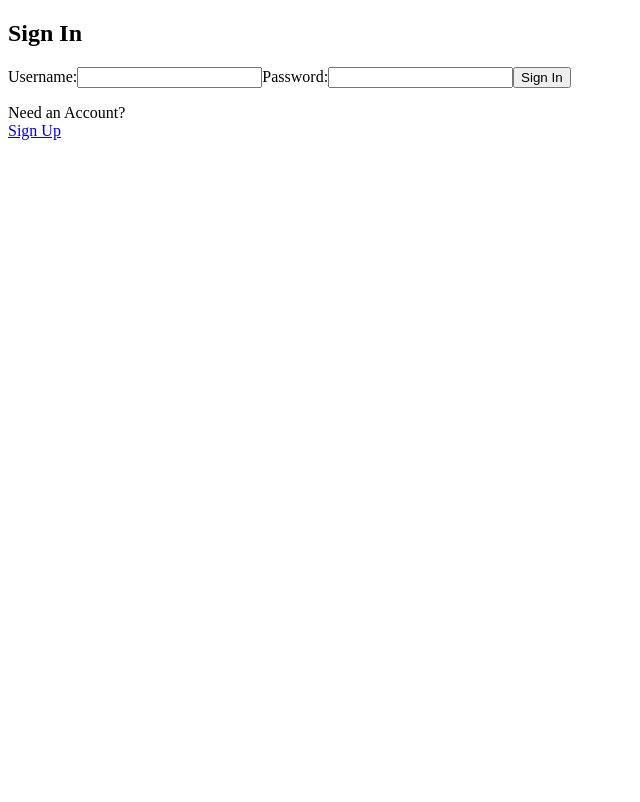
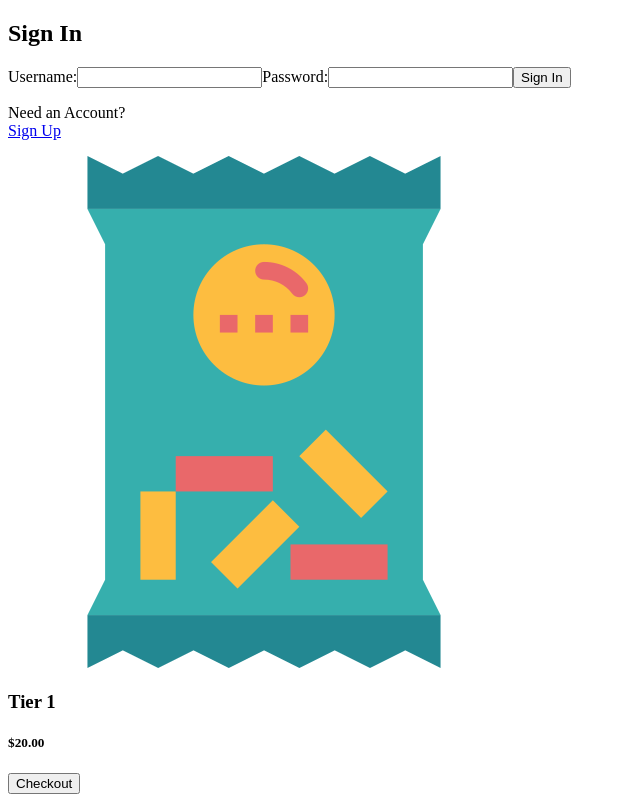
Before and after one commit to thekatcodes/snazzy-snacks, a React (Create React App) app in the folder client/: page / in a window 1280 px wide. Shown: the whole page, without its empty margins (0-640 px from the left). Built offline with nearby package versions, Linux system fonts and the light colour scheme; no server answers; the HTML template or start-up script is replaced by a standard one.

Commit message:
Add checkout form component to App for testing

```diff
--- a/client/src/App.js
+++ b/client/src/App.js
@@ -1,12 +1,17 @@
-import './App.css';
-import Login from './components/Login';
+import React, { useState } from "react";
+import "./App.css";
+import CheckoutForm from "./components/CheckoutForm";
+import Login from "./components/Login";
 
 function App() {
-  return (
-    <div className="App">
-      <Login />
-    </div>
-  );
+	// const [showItem, setShowItem] = useState(false);
+
+	return (
+		<div className="App">
+            <Login />
+            <CheckoutForm />
+        </div>
+    )
 }
 
 export default App;
```
